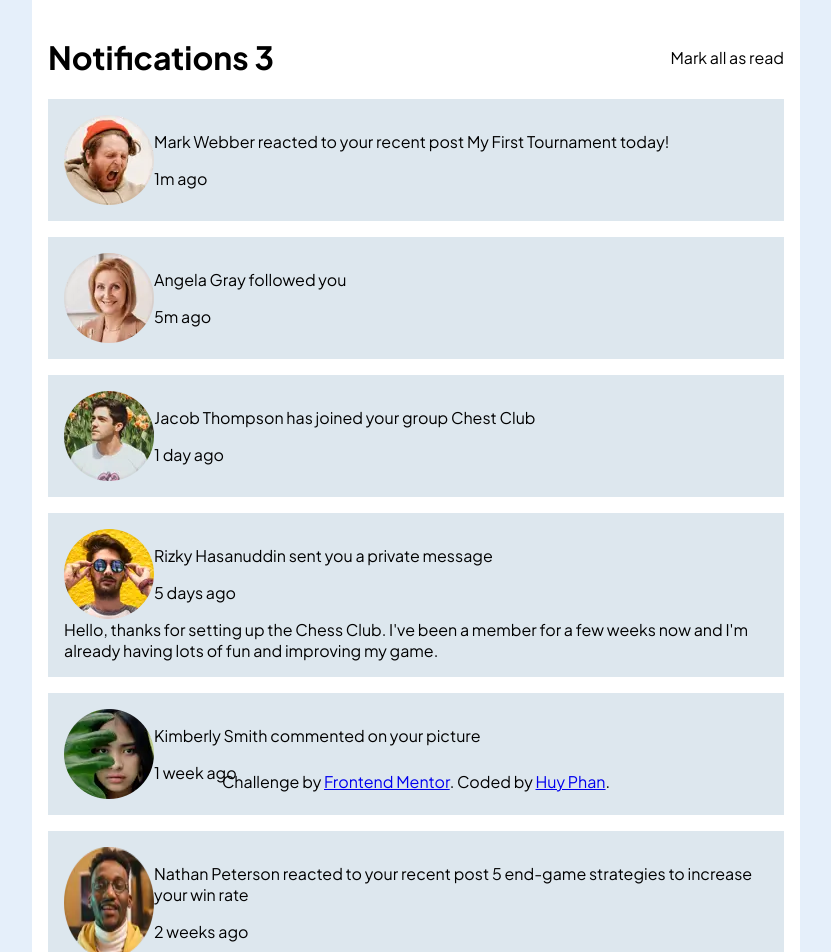
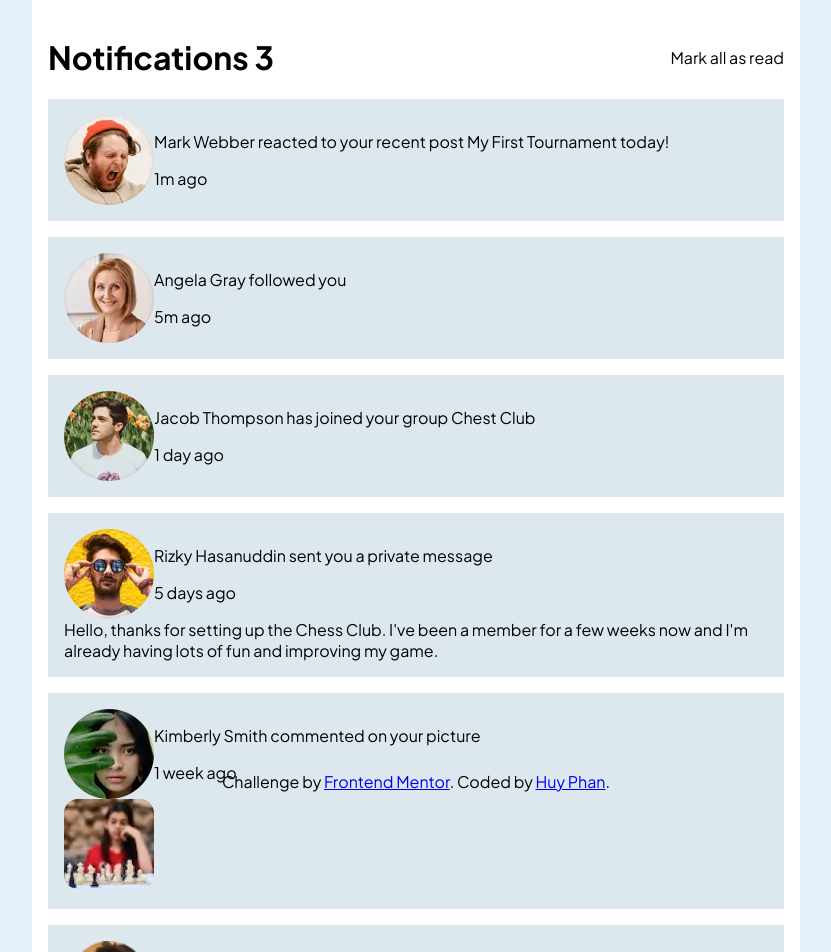
Before and after one commit to huyphan2210/notifications-page-vue, a Vue app: page / in a window 1280 px wide. Shown: the top 952 px of the page, without its empty margins (224-1055 px from the left). Built offline with nearby package versions, Linux system fonts and the light colour scheme.

Commit message:
Update senders original data

```diff
--- a/src/data/senders.ts
+++ b/src/data/senders.ts
@@ -16,7 +16,8 @@
         avatarURL: 'src/assets/images/avatar-jacob-thompson.webp',
         action: 'has joined your group',
         objectName: 'Chest Club',
-        time: '1 day ago'
+        time: '1 day ago',
+        objectColor: 'hsl(219, 85%, 26%)'
     }, {
         senderName: 'Rizky Hasanuddin',
         avatarURL: 'src/assets/images/avatar-rizky-hasanuddin.webp',
@@ -29,7 +30,8 @@
         avatarURL: 'src/assets/images/avatar-kimberly-smith.webp',
         action: 'commented on your picture',
         time: '1 week ago',
-        isRead: true
+        isRead: true,
+        objectImgURL: 'src/assets/images/image-chess.webp'
     }, {
         senderName: 'Nathan Peterson',
         avatarURL: 'src/assets/images/avatar-nathan-peterson.webp',
@@ -43,7 +45,8 @@
         action: 'left the group',
         objectName: 'Chess Club',
         time: '2 weeks ago',
-        isRead: true
+        isRead: true,
+        objectColor: 'hsl(219, 85%, 26%)'
     }
 ]
 
```
